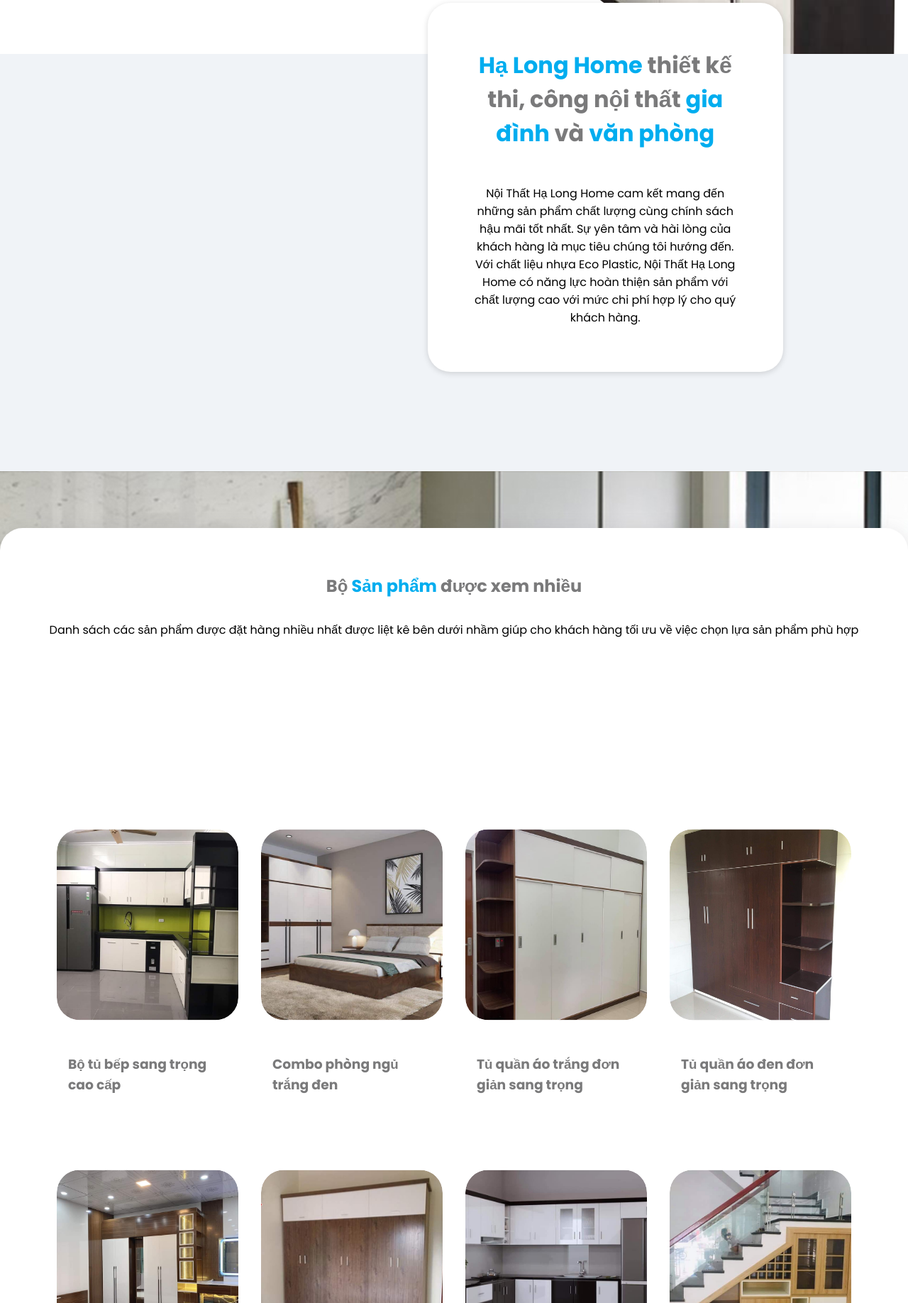
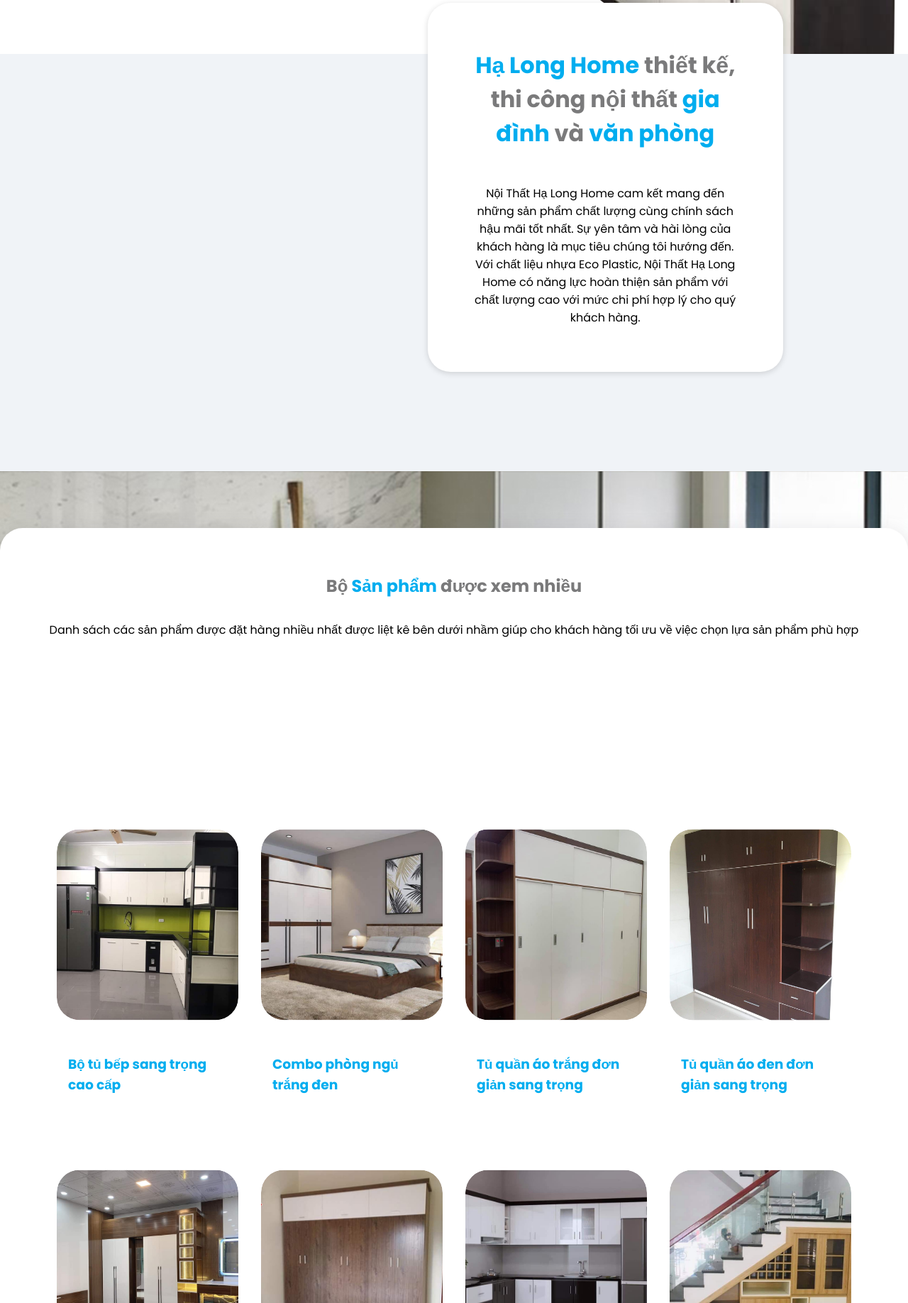
Before and after one commit to minhtai365/noithatnhuahalonghome, a plain HTML site: page index.html in a window 1280 px wide. Shown: the part 724-2560 px from the top of the page at 71% size. Drawn offline with nearby package versions, Linux system fonts and the light colour scheme.

Commit message:
style color product, head

```diff
--- a/index.html
+++ b/index.html
@@ -2,15 +2,14 @@
 <html lang="en">
 
 <head>
-
     <!-- <base href="https://noithathalonghome.com/" /> -->
     <meta http-equiv="Content-Type" content="text/html; charset=utf-8" />
     <meta name="viewport" content="width=device-width, initial-scale=1.0, maximum-scale=1.0, user-scalable=no">
-
     <meta name="resource-type" content="Document" />
     <meta name="distribution" content="Global" />
     <meta name='revisit-after' content='1 days' />
-    <link rel="SHORTCUT ICON" href="assets/logo.png" type="image/x-icon" />
+    <link rel="shortcut icon" href="https://noithathalonghome.com/assets/logo.png" type="image/x-icon" />
+    <!-- <link rel="SHORTCUT ICON" href="assets/logo.png" type="image/x-icon" /> -->
     <!-- <META NAME="ROBOTS" CONTENT="noodp, INDEX, FOLLOW" /> -->
     <meta name="author" content="NỘI THẤT HẠ LONG HOME" />
     <meta name="copyright" content="NỘI THẤT HẠ LONG HOME [vudiepgt1995@gmail.com]" />
@@ -26,13 +25,13 @@
     <!-- <meta name="geo.position" content="10.853741418142036:106.62834708220907" />
     <meta name="ICBM" content="10.853741418142036,106.62834708220907" /> -->
     <meta name="DC.identifier" content="https://noithathalonghome.com/" />
-    <meta property="og:image" content="https://noithattongia.com/assets/2.jpg" />
+    <meta property="og:image" content="https://noithathalonghome.com/assets/2.jpg" />
     <meta property="og:image:alt"
         content="Nội Thất Hạ Long Home | giá tốt tại xưởng - miễn phí lắp ráp và vận chuyển tận nhà " />
     <meta property="og:title"
         content="Nội Thất Hạ Long Home | giá tốt tại xưởng - miễn phí lắp ráp và vận chuyển tận nhà " />
-    <meta property="og:url" content="https://noithathalonghome.com:443/" />
-    <meta property="og:site_name" content="https://noithathalonghome.com/" />
+    <meta property="og:url" content="https://noithathalonghome.com/" />
+    <meta property="og:site_name" content="noithathalonghome" />
     <meta property="og:description"
         content="Nội thất Hạ Long Home là đơn vị uỷ quyền phân phối sỉ và lẻ tấm nhựa Đài Loan cao cấp, cam kết giá cả và chất lượng tốt nhất, tư vấn và thiết kế theo yêu cầu," />
     <meta property=" og:type" content="website" />
@@ -46,23 +45,14 @@
     <meta name="twitter:site" content="@NỘI THẤT HẠ LONG HOME">
     <meta name="twitter:creator" content="@NỘI THẤT HẠ LONG HOME">
     <link rel="canonical" href="https://noithathalonghome.com:443/" />
-
-
-
-    <title>Nội thất Hạ Long Home | giá tốt tại xưởng - miễn phí lắp ráp và vận chuyển tận nhà </title>
-    <!-- <title>
-        Nội Thất Hạ Long Home
-    </title> -->
-
+    <title>Nội thất Hạ Long Home | giá tốt tại xưởng - miễn phí lắp ráp và vận chuyển tận nhà</title>
     <link rel="preconnect" href="https://fonts.gstatic.com">
     <link href="https://fonts.googleapis.com/css2?family=Poppins:wght@200;300;400;500;600;700;800;900&display=swap"
         rel="stylesheet">
     <link href='https://unpkg.com/boxicons@2.0.7/css/boxicons.min.css' rel='stylesheet'>
     <link rel="stylesheet" href="style.css">
-
     <script src="https://smtpjs.com/v3/smtp.js"></script>
     <script src="sendMail.js"></script>
-
 </head>
 
 <body>
@@ -105,7 +95,6 @@
                     <img src="assets/logo.png" alt="logo">
 
                 </div>
-
             </a>
             <div class="menu-wrap">
                 <div class="menu h-xs">
@@ -156,7 +145,8 @@
                             Home
                             đã tạo ra
                             6000 sản phẩm nội thất.
-                            <span class="primary-color text-strong"> Từng sản phẩm được đo đạc, thiết kế linh hoạt, vừa
+                            <span class="primary-color text-strong"> Từng sản phẩm được đo đạc, thiết kế linh hoạt,
+                                vừa
                                 vặn với từng
                                 không gian.</span>
                         </p>
@@ -183,14 +173,17 @@
                 <div class="col-5 col-xs-12 align-items-center">
                     <div class="about-slogan right-to-left play-on-scroll">
                         <h3>
-                            <span class="primary-color">Hạ Long Home</span> thiết kế thi, công nội thất <span
+                            <span class="primary-color">Hạ Long Home</span> thiết kế, thi công nội thất <span
                                 class="primary-color">gia đình</span>
                             và <span class="primary-color">văn phòng</span>
                         </h3>
                         <p>
-                            Nội Thất Hạ Long Home cam kết mang đến những sản phẩm chất lượng cùng chính sách hậu mãi tốt
-                            nhất. Sự yên tâm và hài lòng của khách hàng là mục tiêu chúng tôi hướng đến. Với chất liệu
-                            nhựa Eco Plastic, Nội Thất Hạ Long Home có năng lực hoàn thiện sản phẩm với chất lượng cao
+                            Nội Thất Hạ Long Home cam kết mang đến những sản phẩm chất lượng cùng chính sách hậu mãi
+                            tốt
+                            nhất. Sự yên tâm và hài lòng của khách hàng là mục tiêu chúng tôi hướng đến. Với chất
+                            liệu
+                            nhựa Eco Plastic, Nội Thất Hạ Long Home có năng lực hoàn thiện sản phẩm với chất lượng
+                            cao
                             với mức chi phí hợp lý cho quý khách hàng.
                         </p>
                     </div>
@@ -207,7 +200,8 @@
                     Bộ <span class="primary-color">Sản phẩm</span> được xem nhiều
                 </h1>
                 <p>
-                    Danh sách các sản phẩm được đặt hàng nhiều nhất được liệt kê bên dưới nhầm giúp cho khách hàng tối
+                    Danh sách các sản phẩm được đặt hàng nhiều nhất được liệt kê bên dưới nhầm giúp cho khách hàng
+                    tối
                     ưu về việc chọn lựa sản phẩm phù hợp
                 </p>
                 <div class="food-category">
@@ -242,7 +236,8 @@
                     <div class="food-item salad-type">
                         <div class="item-wrap bottom-up play-on-scroll">
                             <div class="item-img">
-                                <div class="img-holder bg-img" style="background-image: url(assets/top1.jpg);"></div>
+                                <div class="img-holder bg-img" style="background-image: url(assets/top1.jpg);">
+                                </div>
                             </div>
                             <div class="item-info">
                                 <div>
@@ -738,13 +733,11 @@
                         </button>
                     </div>
                 </div> -->
-
                 <div class="col-5 col-xs-12">
                     <iframe
                         src="https://www.google.com/maps/embed?pb=!1m18!1m12!1m3!1d3725.6464440628097!2d107.11145611493161!3d20.96670888603195!2m3!1f0!2f0!3f0!3m2!1i1024!2i768!4f13.1!3m3!1m2!1s0x314a57e4d0c7c50d%3A0x50bedebe3e0c996f!2zNTAwIEjDoCBM4bqnbSwgVGjDoG5oIHBo4buRIEjhuqEgTG9uZywgUXXhuqNuZyBOaW5o!5e0!3m2!1svi!2s!4v1627452254819!5m2!1svi!2s"
                         style="border:0; width: 100% ; height: 300px ;" allowfullscreen="" loading="lazy"></iframe>
                 </div>
-
             </div>
         </div>
     </section>
@@ -764,9 +757,6 @@
         <div class="animated infinite pulse kenit-alo-circle-fill"></div>
         <i><img src="/assets/zalo.png" width="40" height="40" alt="Zalo" /></i>
     </a>
-
-
-
     <!-- <div id="fb-root"></div> -->
     <!-- Your Plugin chat code -->
     <!-- <div id="fb-customer-chat" class="fb-customerchat"> -->
--- a/style.css
+++ b/style.css
@@ -298,7 +298,8 @@ section {
 }
 
 .item-info h3 {
-  color: var(--grey);
+  /* color: var(--grey); */
+  color: var(--primary-color);
 }
 
 .item-info > div:first-child {
```
